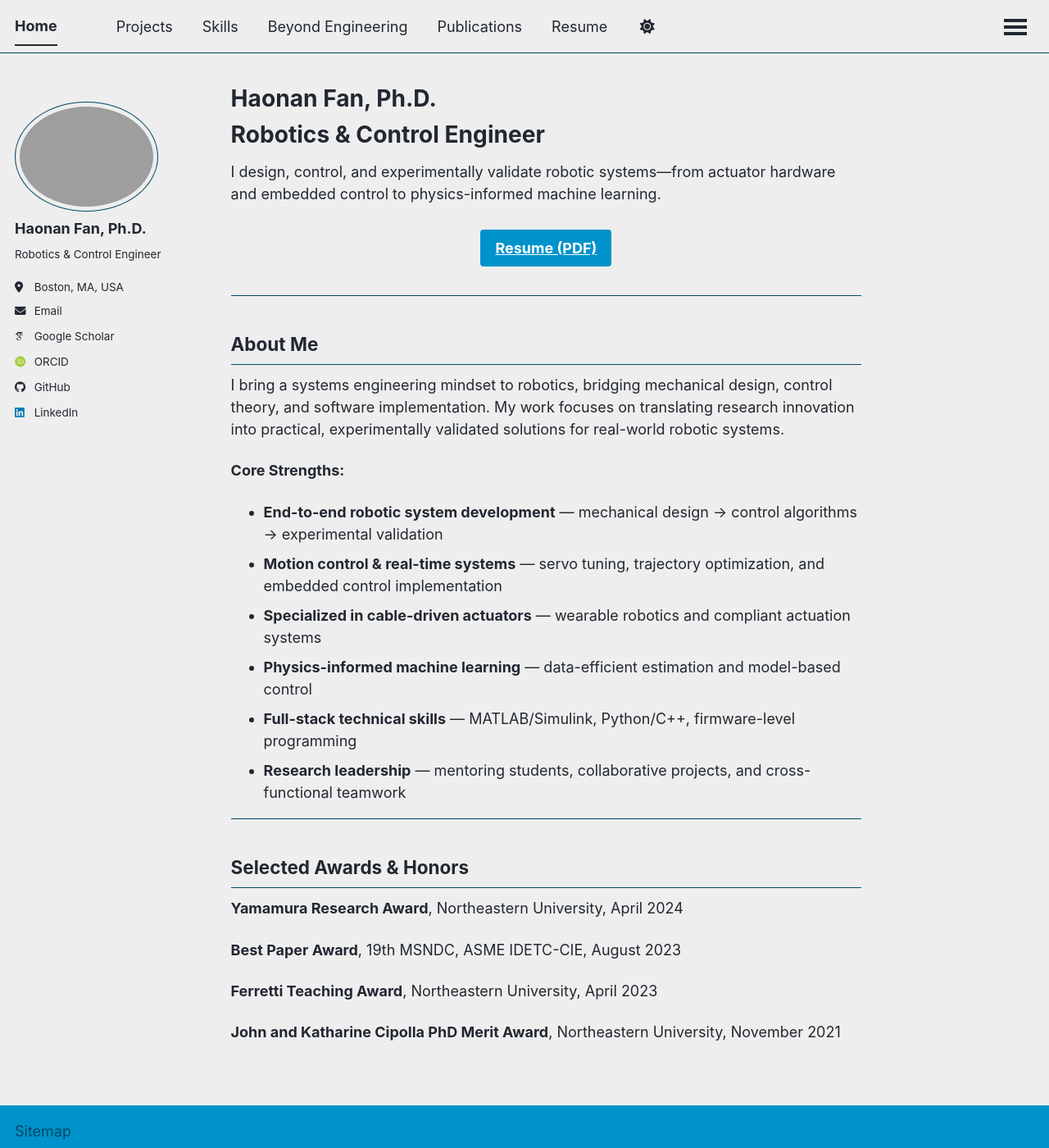
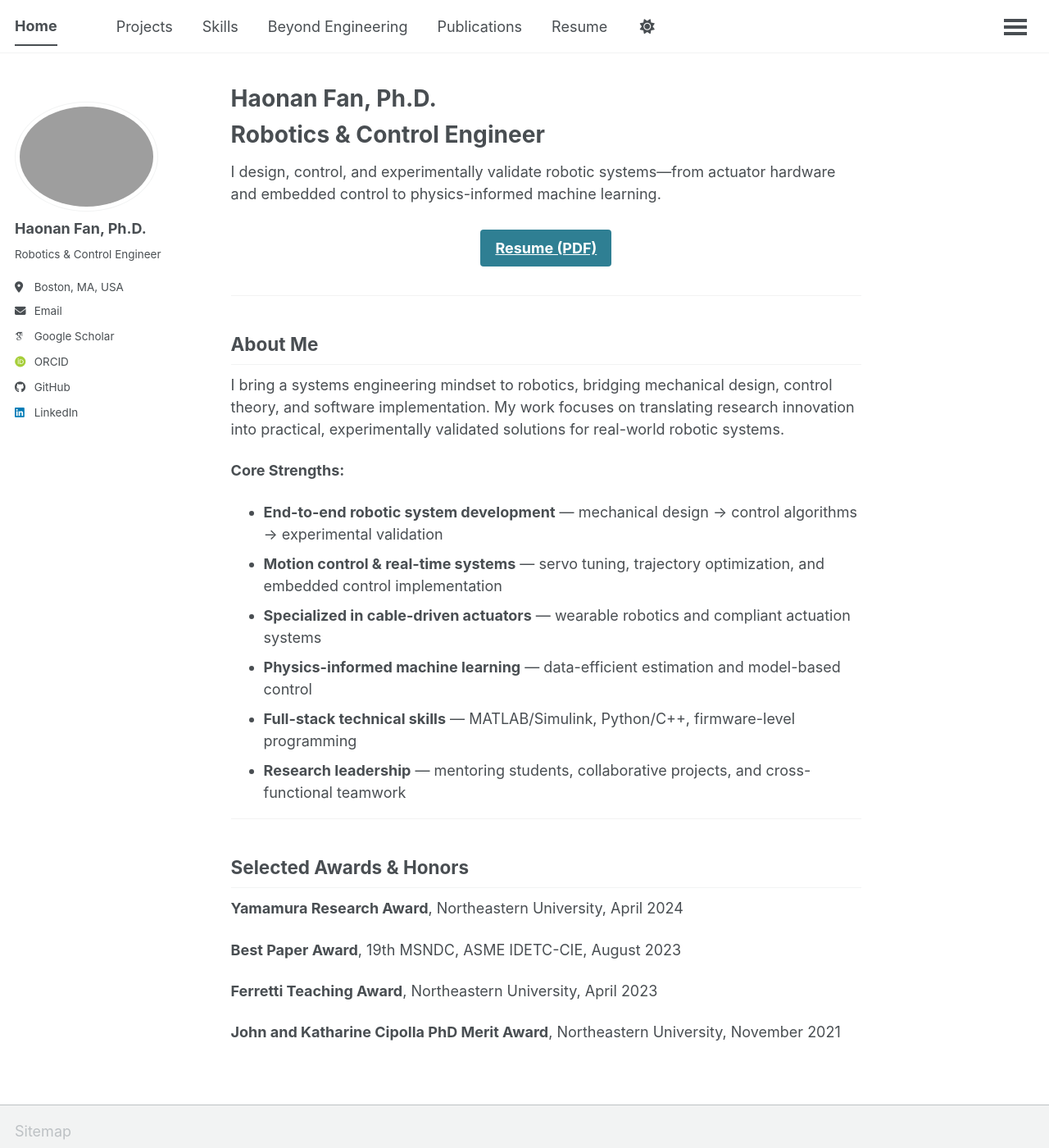
Before and after one commit to fanhaonan080/fanhaonan080.github.io, a Jekyll site: the page built from _pages/about.md, in a window 1280 px wide and 1400 px high. Shown: the whole window at 82% size. Built offline with Jekyll 4.4.1, drawn with Linux system fonts in a browser that asks for light colours; some web fonts are replaced; a script that is not in the unit is left out.

Commit message:
Change site theme to default and fix photography section formatting

```diff
--- a/_config.yml
+++ b/_config.yml
@@ -8,7 +8,7 @@
 
 # Basic Site Settings
 locale                   : "en-US"
-site_theme               : "air" # The available themes options are "default", "air", "sunrise", "mint", "dirt" and "contrast"
+site_theme               : "default" # The available themes options are "default", "air", "sunrise", "mint", "dirt" and "contrast"
 title                    : "Home"
 title_separator          : "-"
 name                     : &name "Haonan Fan"
```
Also changed, not shown: _pages/beyond-engineering.md (+0 -1 lines).
